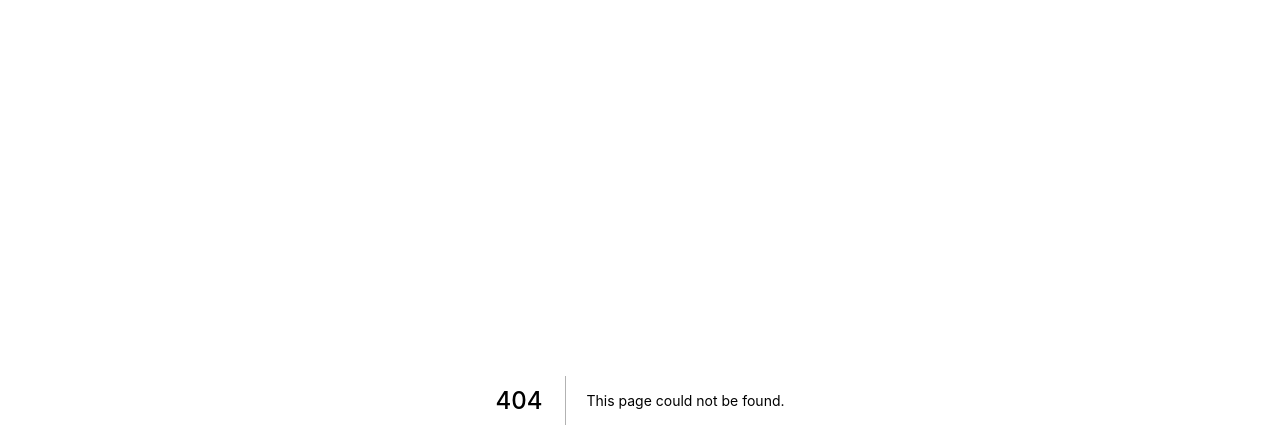
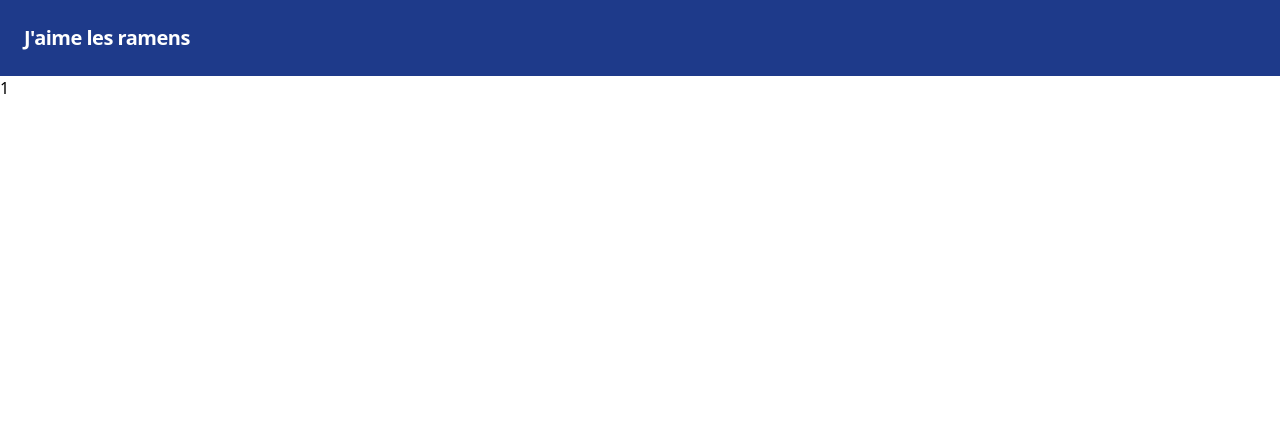
Before and after one commit to yuizho/blog-2021, a Next.js app: page /articles/1 in a window 1280 px wide. Before the commit this address had no page. Shown: the top 448 px of the page. Built offline with nearby package versions, Linux system fonts and the light colour scheme.

Commit message:
move article path

```diff
--- a/pages/contents/[contentId]/index.tsx
+++ b/pages/articles/[articleId]/index.tsx
@@ -8,7 +8,7 @@ const Content: FC = () => {
   return (
     <>
       <Header />
-      <div> {router.query.contentId}</div>
+      <div> {router.query.articleId}</div>
     </>
   );
 };
--- a/pages/index.tsx
+++ b/pages/index.tsx
@@ -9,9 +9,9 @@ const Home: FC = () => (
       <title>blog</title>
     </Head>
     <Header />
-    <Link href="/contents/1">content1</Link>
+    <Link href="/articles/1">content1</Link>
     <br />
-    <Link href="/contents/2">content2</Link>
+    <Link href="/articles/2">content2</Link>
   </>
 );
 
```
